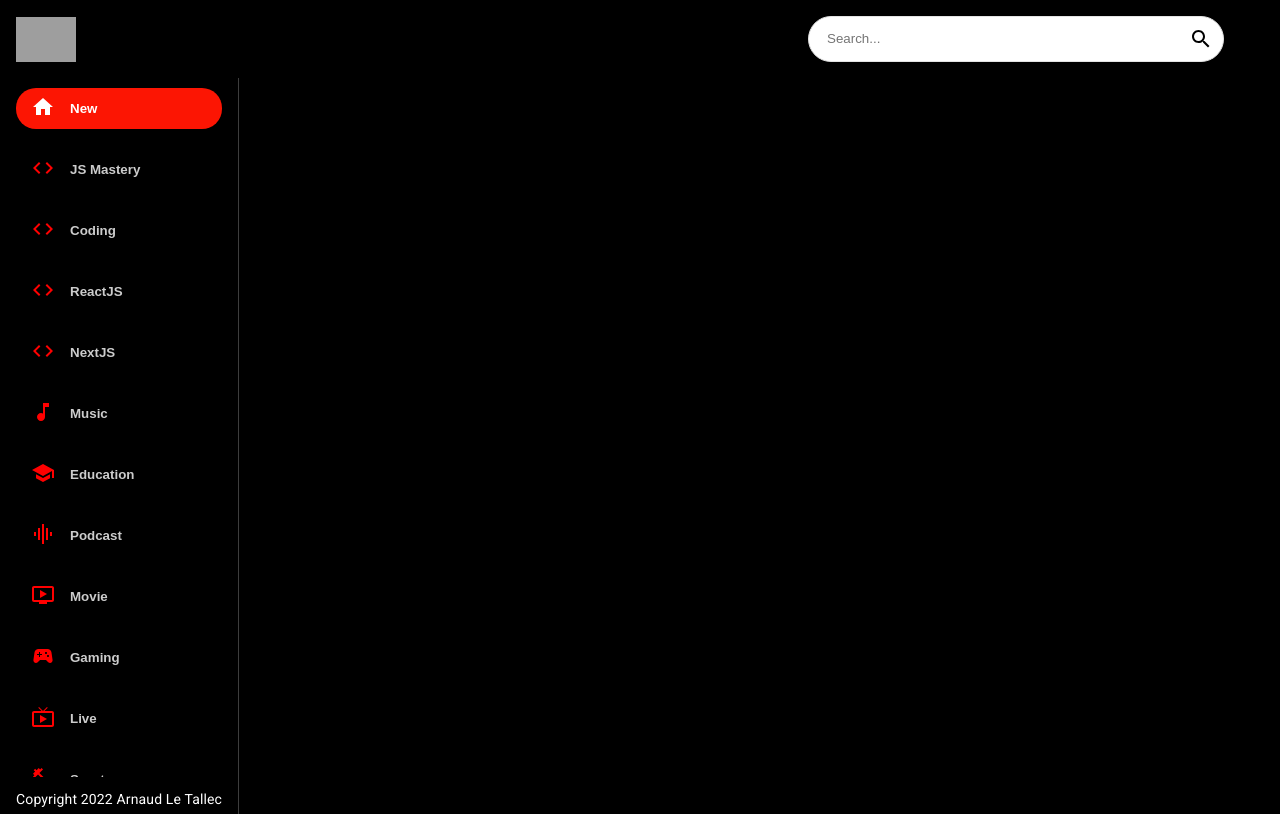
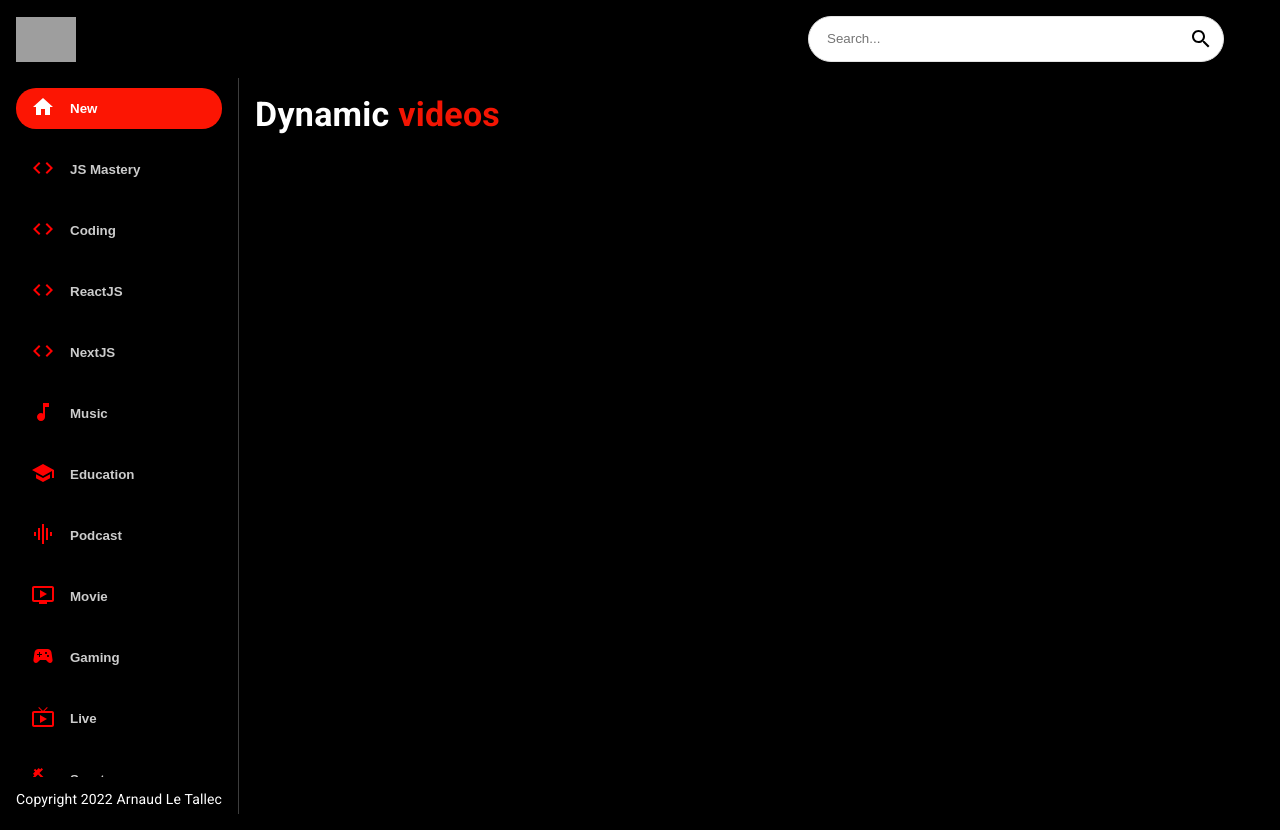
Before and after one commit to Arnaud293/CloneTube, a React (Create React App) app: page / in a window 1280 px wide. Built offline with nearby package versions, Linux system fonts and the light colour scheme; grey boxes are pictures that could not be loaded.

Commit message:
build main feed structure, create component for map videos

```diff
--- a/src/components/Feed.jsx
+++ b/src/components/Feed.jsx
@@ -1,7 +1,8 @@
 import React from 'react';
 import { useState, useEffect } from 'react';
 import {Box, Stack, Typography} from '@mui/material';
-import Sidebar from './Sidebar';
+
+import {Sidebar, Videos} from './index'
 
 const Feed = () => {
   return (
@@ -12,6 +13,12 @@
           Copyright 2022 Arnaud Le Tallec
         </Typography>
       </Box>
+      <Box p={2} sx={{overflowY : 'auto', height: '90vh', flex: 2}}>
+        <Typography variant='h4' fontWeight="bold" mb={2} sx={{color: "white"}}>
+          Dynamic <span style={{color: "#F31503"}}>videos</span>
+        </Typography>
+        <Videos/>
+      </Box>
     </Stack>
   )
 }
--- /dev/null
+++ b/src/components/Videos.jsx
@@ -0,0 +1,9 @@
+import React from 'react'
+
+const Videos = () => {
+  return (
+    <div>Videos</div>
+  )
+}
+
+export default Videos
--- a/src/components/index.js
+++ b/src/components/index.js
@@ -5,3 +5,4 @@
 export {default as SearchFeed} from './SearchFeed';
 export {default as SearchBar} from './SearchBar';
 export {default as Sidebar} from './Sidebar';
+export {default as Videos} from './Videos';
```
